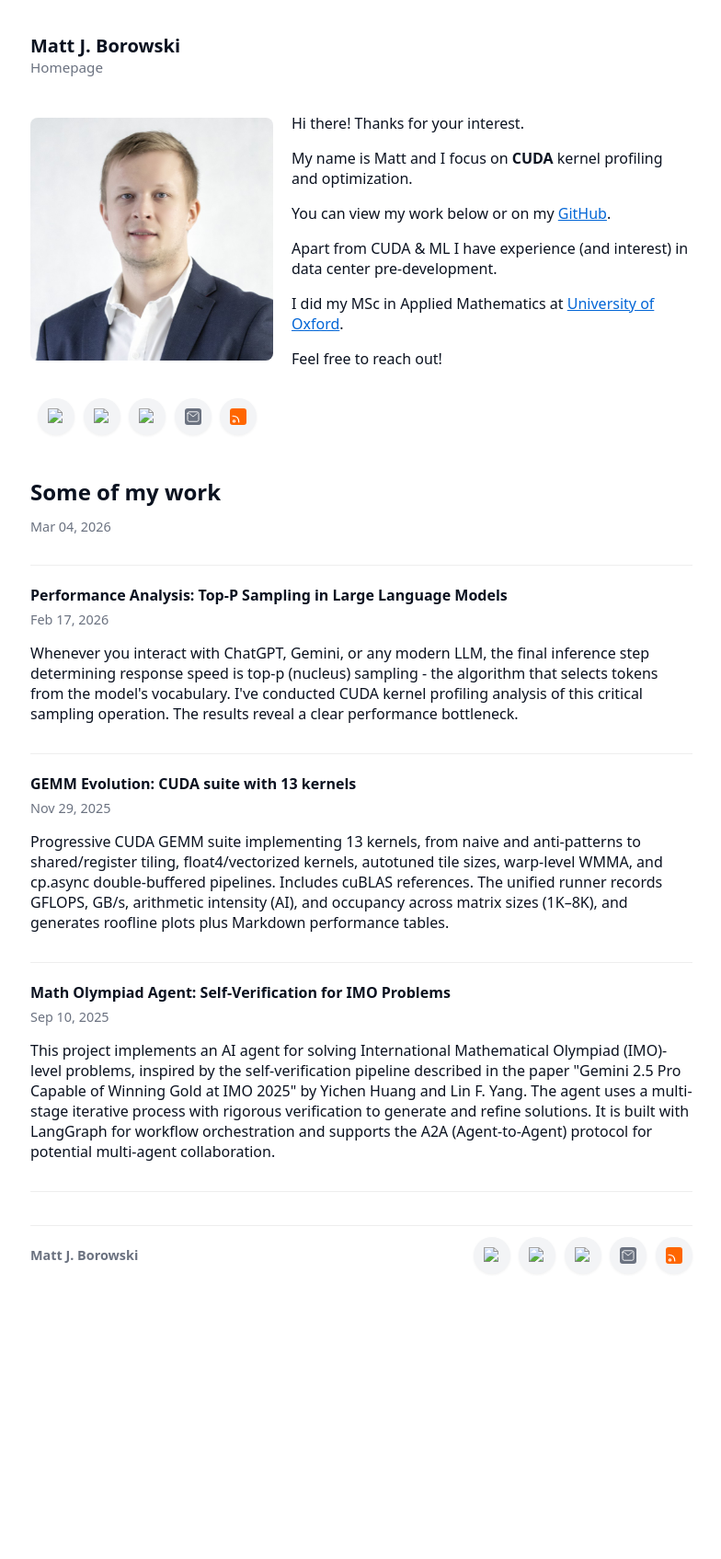
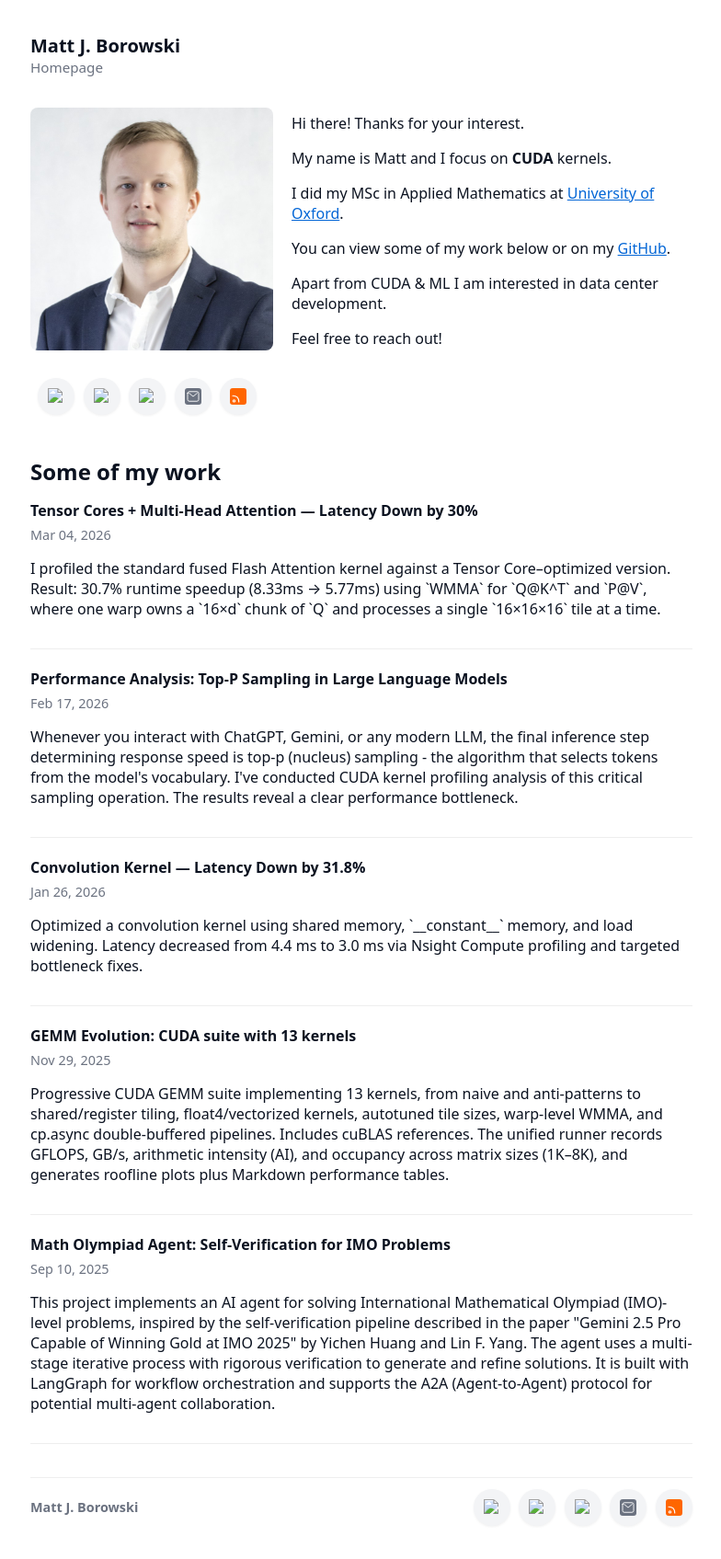
Before and after one commit to MattJBorowski1991/mattjborowski1991.github.io, a Jekyll site: the page built from index.md, in a window 1280 px wide. Shown: the whole page at 92% size, without its empty margins (247-1031 px from the left). Built offline with Jekyll 4.4.1, drawn with Linux system fonts in a browser that asks for light colours; before the commit the page ends 1421 px from its top, so only the background shows below that.

Commit message:
Add more posts

```diff
--- /dev/null
+++ b/_posts/2026-01-26-convolution_kernel.md
@@ -0,0 +1,25 @@
+---
+title: "Convolution Kernel — Latency Down by 31.8%"
+date: 2026-01-26 10:00:00 +0000
+layout: post
+summary: >
+  Optimized a convolution kernel using shared memory, `__constant__` memory, and load widening. Latency
+  decreased from 4.4 ms to 3.0 ms via Nsight Compute profiling and targeted bottleneck fixes.
+---
+
+
+
+I optimized a convolution kernel by removing shared-memory bottlenecks, moving suitable constants to `__constant__`, and applying load-widening techniques. These changes reduced warp-stalling and increased ALU utilization (approx. 5% → 50%), yielding the measured latency improvement.
+
+## Highlights
+
+- **Memory strategy:** Moved kernel constants to `__constant__` where beneficial (intra-warp broadcast).
+- **Load widening:** `#pragma unroll` and autotuning further alleviated MIO throttle stalls.
+- **Profiling:** Nsight Compute (NCU) for hotspots and SASS/PTX inspection for instruction mix.
+- **Outcome:** Reduced stalls, higher ALU throughput, and small codegen shifts (more integer ops).
+
+<p style="max-width:100%;overflow:hidden;">
+  <img src="{{ site.baseurl }}/assets/top-p-profile.png" alt="Convolution kernel profile" style="width:100%;height:auto;display:block;margin:12px 0;" />
+</p>
+
+See the kernels: [ConvProfNCU/kernels](https://github.com/MattJBorowski1991/ConvProfNCU/tree/main/kernels) and the full analysis: [profiling_summary.md](https://github.com/MattJBorowski1991/ConvProfNCU/blob/main/profiling_summary.md).
--- a/index.md
+++ b/index.md
@@ -11,13 +11,13 @@ layout: default
 
 <p>Hi there! Thanks for your interest.</p>
 
-<p>My name is Matt and I focus on <strong>CUDA</strong> kernel profiling and optimization.</p>
-
-<p>You can view my work below or on my <a href="https://github.com/MattJBorowski1991">GitHub</a>.</p>
-
-<p>Apart from CUDA & ML I have experience (and interest) in data center pre-development.</p>
+<p>My name is Matt and I focus on <strong>CUDA</strong> kernels.</p>
 
 <p>I did my MSc in Applied Mathematics at <a href="https://www.maths.ox.ac.uk/">University of Oxford</a>.</p>
+
+<p>You can view some of my work below or on my <a href="https://github.com/MattJBorowski1991">GitHub</a>.</p>
+
+<p>Apart from CUDA & ML I am interested in data center development.</p>
 
 <p>Feel free to reach out!</p>
 
```
Also changed, not shown: _posts/2026-03-04-tensor_cores_mha.md (+3 -3 lines).
